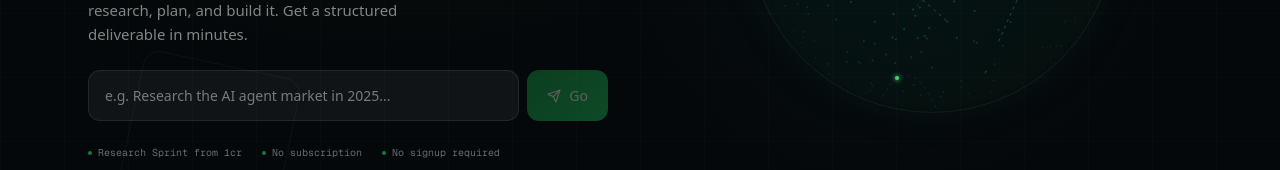
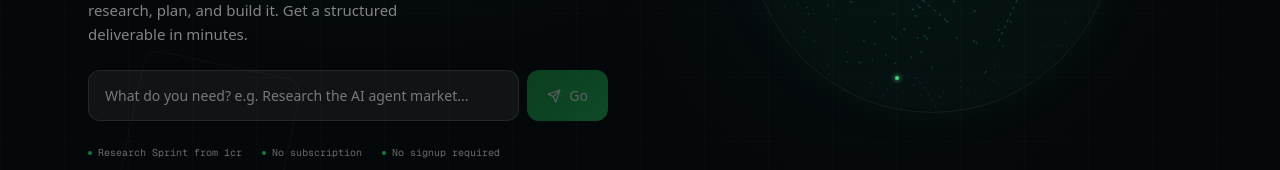
Before and after one commit to HiNala/nevermined-autonomous-business-hackathon, a Next.js app: page / in a window 1280 px wide. Shown: the part 435-605 px from the top of the page. Built offline with nearby package versions, Linux system fonts and the light colour scheme; no server answers.

Commit message:
ux: +3 FAQ items (output format, timing, deliverable use), updated hero placeholder

```diff
--- a/src/components/sections/faq-section.tsx
+++ b/src/components/sections/faq-section.tsx
@@ -32,6 +32,18 @@ const FAQS = [
   {
     q: "Can I call the agents from my own code?",
     a: "Yes — the Research Agent is exposed as a Nevermined-compatible seller endpoint at /api/agent/research. The agent discovery manifest is at /.well-known/agent.json. Any A2A-compatible buyer can call and pay for it autonomously.",
+  },
+  {
+    q: "What format does the output come in?",
+    a: "Deliverables are returned as structured documents with sections, headings, and source citations. You can copy the full text to clipboard or download it as a .md (Markdown) file directly from the Studio. Markdown renders cleanly in Notion, GitHub, Obsidian, and most editors.",
+  },
+  {
+    q: "How long does a request actually take?",
+    a: "A Research Sprint (1cr) typically finishes in 45–90 seconds with the Researcher agent only. The Full Pipeline — Strategist + Researcher + Buyer — takes 3–7 minutes depending on web scraping speed and model response time. The loading screen shows live stage progress so you always know what's happening.",
+  },
+  {
+    q: "What should I do with the deliverable once I have it?",
+    a: "Copy or download it as Markdown and paste it into your doc, note-taking app, or codebase. Research Sprints make great starting points for blog posts, pitch decks, or product specs. Planning Packs give you a ready-to-execute task structure. Design Specs can go straight to an engineer or Figma.",
   },
 ];
 
--- a/src/components/sections/hero-section.tsx
+++ b/src/components/sections/hero-section.tsx
@@ -79,7 +79,7 @@ export function HeroSection() {
             <input
               value={q}
               onChange={(e) => setQ(e.target.value)}
-              placeholder="e.g. Research the AI agent market in 2025..."
+              placeholder="What do you need? e.g. Research the AI agent market..."
               className="flex-1 rounded-xl px-4 py-3.5 text-[14px] outline-none transition-all"
               style={{
                 background: "rgba(255,255,255,0.05)",
```
